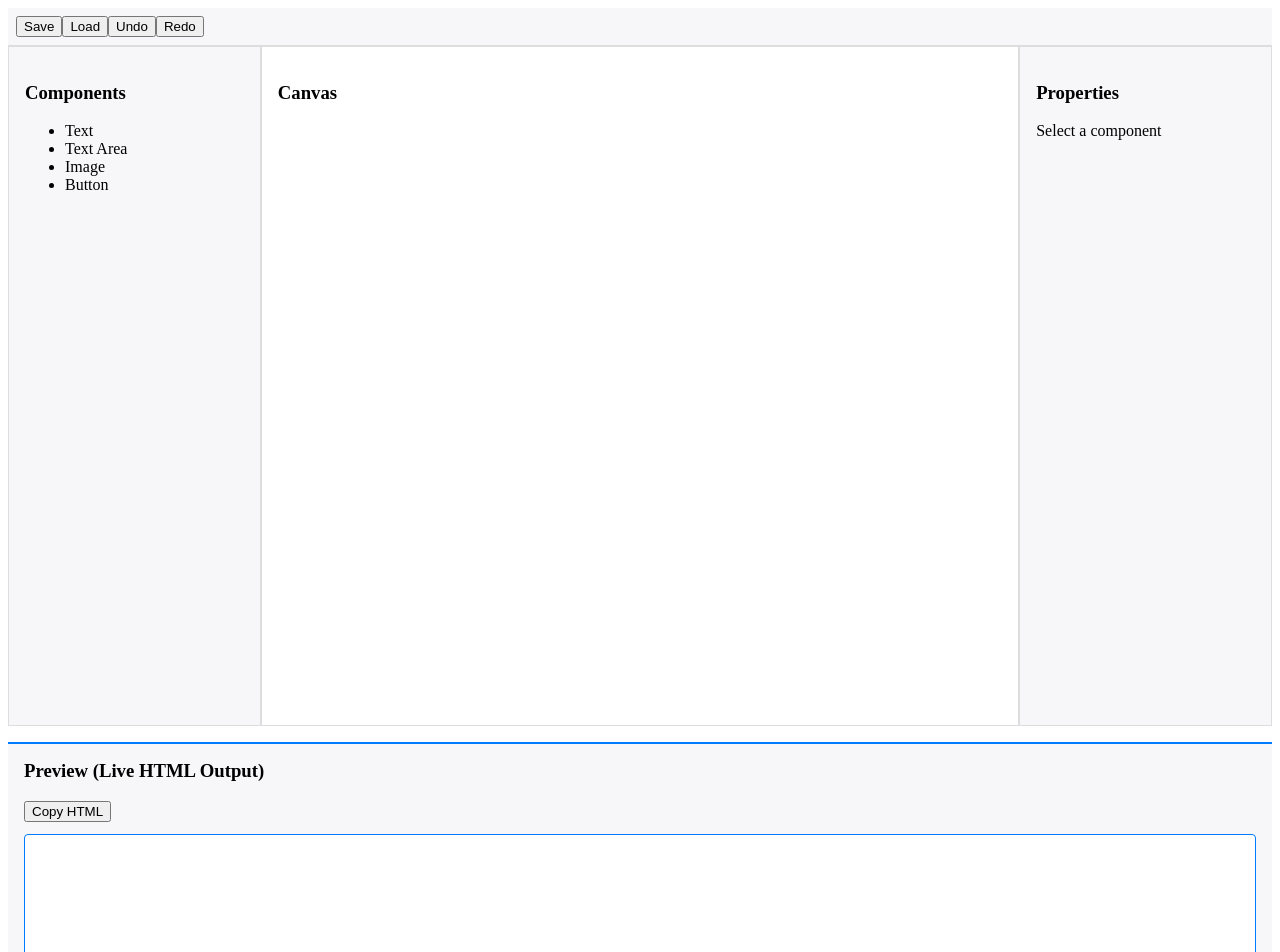
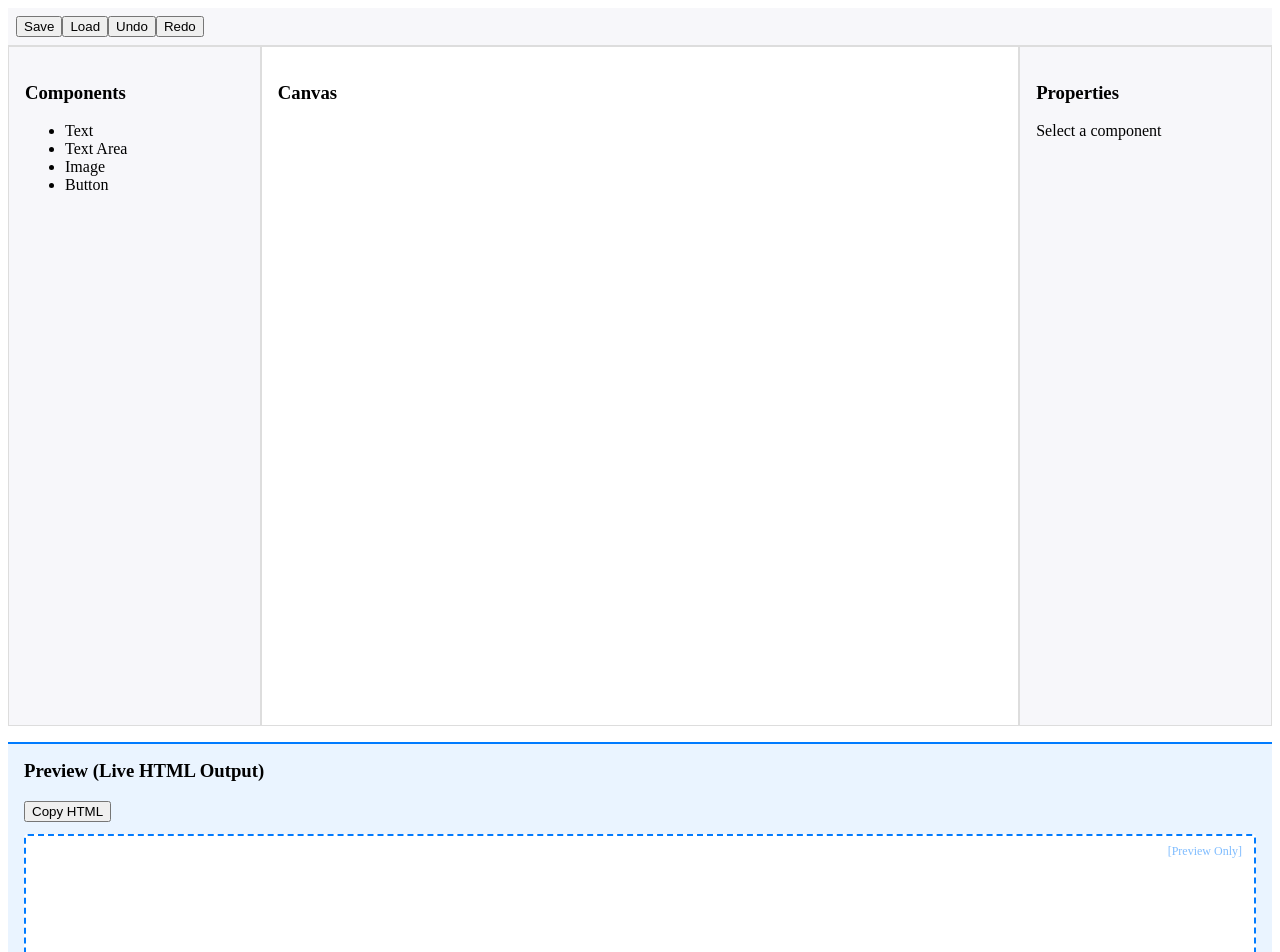
Before and after one commit to Shreya-Bhattad/Assignment2, a React (Create React App) app: page / in a window 1280 px wide. Shown: the top 952 px of the page. Built offline with nearby package versions, Linux system fonts and the light colour scheme.

Commit message:
commit-3
fix for duplicate elemnts

```diff
--- a/src/App.js
+++ b/src/App.js
@@ -56,6 +56,7 @@ function App() {
     };
   }, []);
 
+  // Only render PreviewPanel below the main layout, never inside the canvas
   return (
     <AuraProvider>
       <Toolbar />
@@ -64,6 +65,7 @@ function App() {
         <div className="panel canvas"><CanvasPanel /></div>
         <div className="panel properties"><PropertiesPanel /></div>
       </div>
+      {/* PreviewPanel is visually and structurally separated from the canvas */}
       <PreviewPanel />
     </AuraProvider>
   );
--- a/src/components/PreviewPanel.js
+++ b/src/components/PreviewPanel.js
@@ -41,12 +41,24 @@ function PreviewPanel() {
   }
 
   return (
-    <div className="preview-panel" style={{ padding: '16px', borderTop: '2px solid #007bff', background: '#f7f7fa', marginTop: 16 }}>
+    <div className="preview-panel" style={{ padding: '16px', borderTop: '2px solid #007bff', background: '#eaf4ff', marginTop: 16, position: 'relative' }}>
       <h3 style={{marginTop:0}}>Preview (Live HTML Output)</h3>
       <button onClick={handleCopy}>Copy HTML</button>
       {copied && <span style={{ marginLeft: 8, color: 'green' }}>Copied!</span>}
-      <div style={{ marginTop: 12, background: '#fff', padding: 12, border: '1px solid #007bff', borderRadius: 4, minHeight: 100, maxHeight: 320, overflow: 'auto' }}>
-        <div dangerouslySetInnerHTML={{ __html: generateHTML() }} />
+      <div style={{ marginTop: 12, background: '#fff', padding: 12, border: '2px dashed #007bff', borderRadius: 4, minHeight: 100, maxHeight: 320, overflow: 'auto', position: 'relative' }}>
+        <div style={{
+          position: 'absolute',
+          top: 8,
+          right: 12,
+          color: '#007bff',
+          fontSize: 12,
+          opacity: 0.5,
+          pointerEvents: 'none',
+          zIndex: 2
+        }}>
+          [Preview Only]
+        </div>
+        <div style={{position: 'relative', zIndex: 1}} dangerouslySetInnerHTML={{ __html: generateHTML() }} />
       </div>
     </div>
   );
```
